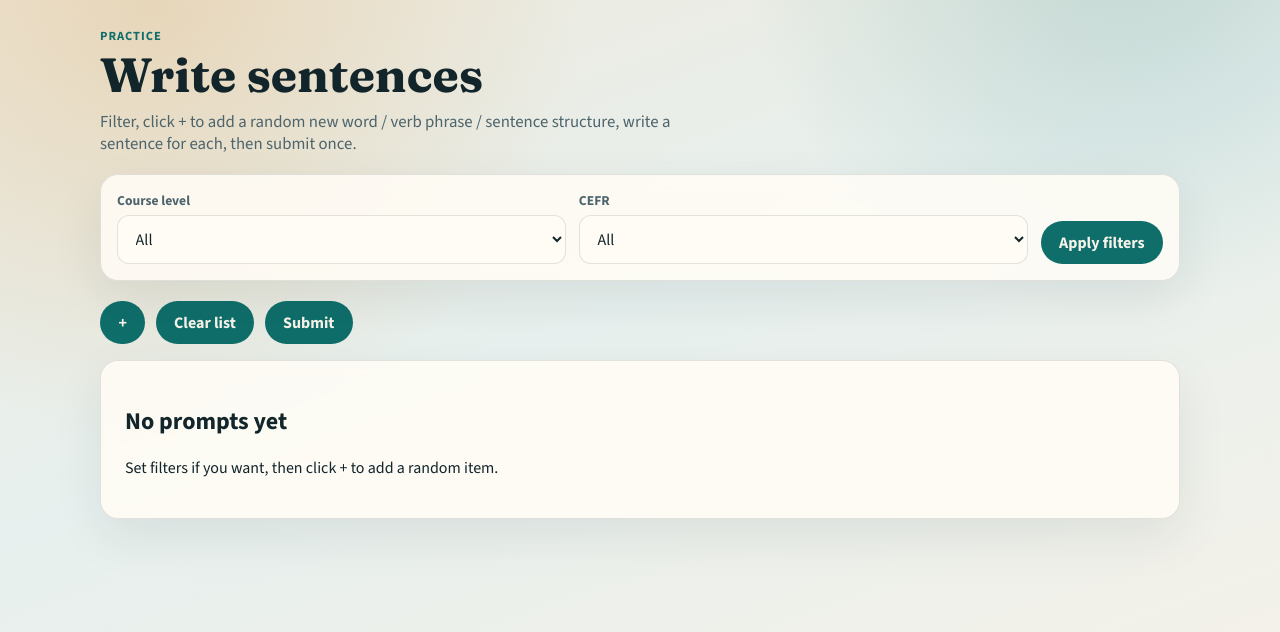
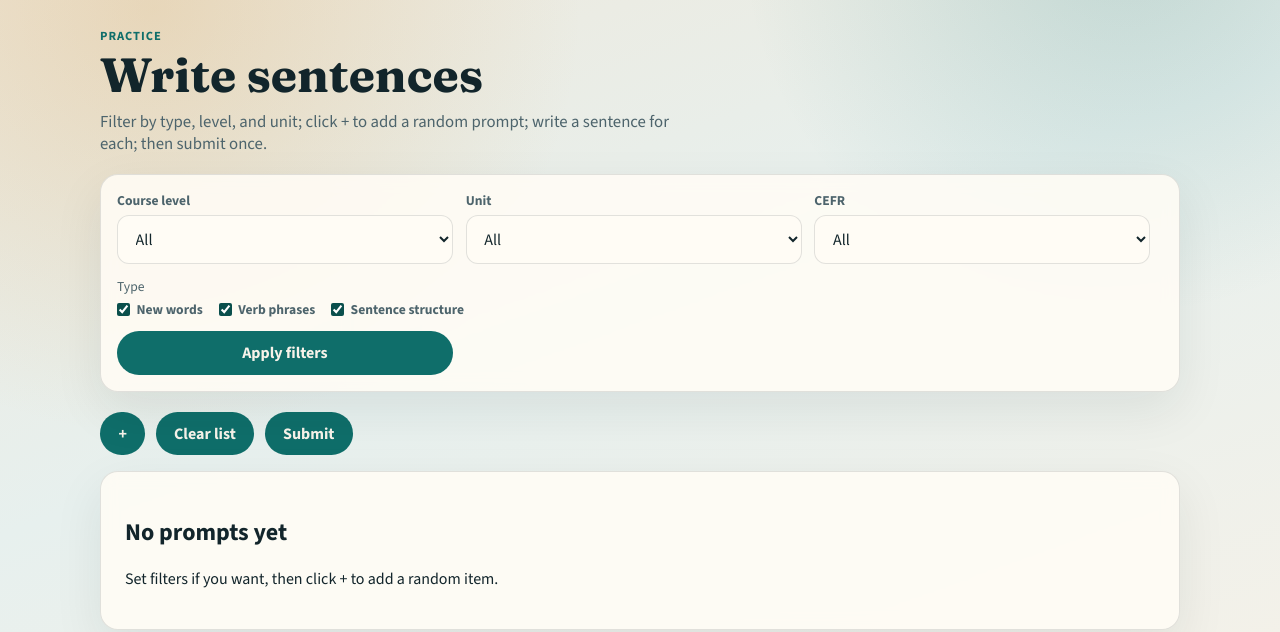
Before and after one commit to mrsantashare/english-to-b2, a Flask app: page /practice in a window 1280 px wide. Shown: the part 72-704 px from the top of the page. Run offline with Flask 3, Linux system fonts and the light colour scheme; data comes from the database, SQL or seed files in the repository; both versions use the stored data as it was after the commit.

Commit message:
Support course units and add Level 13 Unit 51 new vocabulary

```diff
--- a/app.py
+++ b/app.py
@@ -1,4 +1,6 @@
 from __future__ import annotations
+
+from urllib.parse import urlencode
 
 from flask import Flask, flash, redirect, render_template, request, session, url_for
 
@@ -16,8 +18,13 @@ def ensure_db() -> None:
 
 def _form_payload(type_key: str) -> dict:
     meta = db.TYPES[type_key]
-    payload = {field: request.form.get(field, "").strip() for field in meta["fields"] if field != "level"}
+    payload = {
+        field: request.form.get(field, "").strip()
+        for field in meta["fields"]
+        if field not in ("level", "unit")
+    }
     payload["level"] = db.parse_level(request.form.get("level"))
+    payload["unit"] = db.parse_unit(request.form.get("unit"))
     if payload.get("cefr_level") not in db.CEFR_LEVELS:
         payload["cefr_level"] = "B1"
     return payload
@@ -31,6 +38,10 @@ def _nav_levels() -> list[int]:
     return db.distinct_levels() or [db.DEFAULT_COURSE_LEVEL]
 
 
+def _nav_units() -> list[int]:
+    return db.distinct_units() or [db.DEFAULT_UNIT]
+
+
 def _practice_session_list() -> list[dict]:
     items = session.get("practice_items")
     if not isinstance(items, list):
@@ -39,14 +50,44 @@ def _practice_session_list() -> list[dict]:
     return items
 
 
-def _set_practice_filters() -> tuple[str, str]:
+def _set_practice_filters() -> tuple[str, str, str, list[str]]:
     level = request.values.get("level", session.get("practice_level", "")).strip()
+    unit = request.values.get("unit", session.get("practice_unit", "")).strip()
     cefr_level = request.values.get("cefr_level", session.get("practice_cefr", "")).strip()
     if cefr_level and cefr_level not in db.CEFR_LEVELS:
         cefr_level = ""
+
+    raw_types = request.values.getlist("practice_type")
+    if not raw_types and "practice_type" not in request.values:
+        # POST board / first visit: keep session selection (default = all).
+        stored = session.get("practice_types")
+        if isinstance(stored, list) and stored:
+            raw_types = stored
+        else:
+            raw_types = list(db.PRACTICE_TYPES)
+    practice_types = [t for t in raw_types if t in db.PRACTICE_TYPES]
+    if not practice_types:
+        practice_types = list(db.PRACTICE_TYPES)
+
     session["practice_level"] = level
+    session["practice_unit"] = unit
     session["practice_cefr"] = cefr_level
-    return level, cefr_level
+    session["practice_types"] = practice_types
+    return level, unit, cefr_level, practice_types
+
+
+def _practice_redirect_url(level: str, unit: str, cefr_level: str, practice_types: list[str]) -> str:
+    params: list[tuple[str, str]] = []
+    if level:
+        params.append(("level", level))
+    if unit:
+        params.append(("unit", unit))
+    if cefr_level:
+        params.append(("cefr_level", cefr_level))
+    for type_key in practice_types:
+        params.append(("practice_type", type_key))
+    base = url_for("practice")
+    return f"{base}?{urlencode(params)}" if params else base
 
 
 def _hydrate_practice_cards(items: list[dict], results: dict[str, dict] | None = None) -> list[dict]:
@@ -73,6 +114,7 @@ def _hydrate_practice_cards(items: list[dict], results: dict[str, dict] | None =
             "example": entry["example"] if "example" in entry.keys() else "",
             "cefr_level": entry["cefr_level"],
             "level": entry["level"],
+            "unit": entry["unit"],
             "practice_count": entry["practice_count"] if "practice_count" in entry.keys() else 0,
             "sentence": item.get("sentence", ""),
             "result": results.get(uid),
@@ -87,8 +129,9 @@ def index():
     q = request.args.get("q", "").strip()
     cefr_level = request.args.get("cefr_level", "").strip()
     level = request.args.get("level", "").strip()
+    unit = request.args.get("unit", "").strip()
 
-    entries = db.list_entries(type_key, q=q, cefr_level=cefr_level, level=level)
+    entries = db.list_entries(type_key, q=q, cefr_level=cefr_level, level=level, unit=unit)
     stats = db.progress_stats()
     meta = db.TYPES[type_key]
 
@@ -103,8 +146,10 @@ def index():
         q=q,
         cefr_level=cefr_level,
         level=level,
+        unit=unit,
         levels=db.CEFR_LEVELS,
         course_levels=_nav_levels(),
+        course_units=_nav_units(),
     )
 
 
@@ -197,6 +242,7 @@ def delete(type_key: str, entry_id: int):
 @app.route("/import", methods=["GET", "POST"])
 def import_notes():
     default_level = db.DEFAULT_COURSE_LEVEL
+    default_unit = db.DEFAULT_UNIT
     default_cefr = "B1"
     notes_text = ""
     summary = None
@@ -204,17 +250,21 @@ def import_notes():
     if request.method == "POST":
         notes_text = request.form.get("notes", "").strip()
         level = db.parse_level(request.form.get("level"), default_level)
+        unit = db.parse_unit(request.form.get("unit"), default_unit)
         cefr_level = request.form.get("cefr_level", default_cefr).strip()
         if cefr_level not in db.CEFR_LEVELS:
             cefr_level = default_cefr
         default_level = level
+        default_unit = unit
         default_cefr = cefr_level
 
         if not notes_text:
             flash("Paste your study notes first.", "error")
         else:
             try:
-                classified = ai.parse_notes(notes_text, level=level, cefr_level=cefr_level)
+                classified = ai.parse_notes(
+                    notes_text, level=level, unit=unit, cefr_level=cefr_level
+                )
                 summary = {key: 0 for key in db.TYPE_ORDER}
                 total = 0
                 for type_key, items in classified.items():
@@ -235,6 +285,7 @@ def import_notes():
         "import.html",
         notes_text=notes_text,
         level=default_level,
+        unit=default_unit,
         cefr_level=default_cefr,
         levels=db.CEFR_LEVELS,
         summary=summary,
@@ -245,11 +296,14 @@ def import_notes():
 
 @app.route("/practice", methods=["GET", "POST"])
 def practice():
-    level, cefr_level = _set_practice_filters()
+    level, unit, cefr_level, practice_types = _set_practice_filters()
     items = _practice_session_list()
     results_map: dict[str, dict] = session.get("practice_results") or {}
     if not isinstance(results_map, dict):
         results_map = {}
+
+    def practice_redirect():
+        return redirect(_practice_redirect_url(level, unit, cefr_level, practice_types))
 
     if request.method == "POST":
         action = request.form.get("action", "").strip()
@@ -258,7 +312,7 @@ def practice():
             session["practice_items"] = []
             session["practice_results"] = {}
             flash("Practice list cleared.", "ok")
-            return redirect(url_for("practice", level=level or None, cefr_level=cefr_level or None))
+            return practice_redirect()
 
         if action == "add":
             # Preserve any typed sentences before adding another card.
@@ -276,7 +330,9 @@ def practice():
             exclude = [(p["type_key"], int(p["id"])) for p in preserved]
             picked = db.random_practice_item(
                 level=level,
+                unit=unit,
                 cefr_level=cefr_level,
+                types=practice_types,
                 exclude=exclude,
             )
             if picked is None:
@@ -292,7 +348,7 @@ def practice():
                 )
                 session["practice_items"] = preserved
                 session["practice_results"] = {}
-            return redirect(url_for("practice", level=level or None, cefr_level=cefr_level or None))
+            return practice_redirect()
 
         if action == "submit":
             to_grade: list[dict] = []
@@ -372,16 +428,21 @@ def practice():
                 except ai.AiError as exc:
                     flash(str(exc), "error")
 
-            return redirect(url_for("practice", level=level or None, cefr_level=cefr_level or None))
+            return practice_redirect()
 
     cards = _hydrate_practice_cards(items, results_map)
     return render_template(
         "practice.html",
         cards=cards,
         level=level,
+        unit=unit,
         cefr_level=cefr_level,
+        practice_types=practice_types,
+        practice_type_keys=db.PRACTICE_TYPES,
+        types=db.TYPES,
         levels=db.CEFR_LEVELS,
         course_levels=_nav_levels(),
+        course_units=_nav_units(),
     )
 
 
--- a/static/style.css
+++ b/static/style.css
@@ -274,7 +274,44 @@ h1 {
 }
 
 .practice-filters {
-  grid-template-columns: 1fr 1fr auto;
+  grid-template-columns: 1fr 1fr 1fr auto;
+}
+
+.practice-filters .type-filters {
+  grid-column: 1 / -1;
+  margin: 0;
+  padding: 0;
+  border: 0;
+  min-width: 0;
+}
+
+.practice-filters .type-filters legend {
+  padding: 0;
+  margin-bottom: 0.35rem;
+  font-size: 0.85rem;
+  color: var(--muted);
+}
+
+.type-filter-options {
+  display: flex;
+  flex-wrap: wrap;
+  gap: 0.65rem 1rem;
+}
+
+label.check {
+  display: inline-flex;
+  align-items: center;
+  gap: 0.4rem;
+  margin: 0;
+  cursor: pointer;
+  font-size: 0.95rem;
+  color: var(--ink);
+}
+
+label.check input {
+  width: auto;
+  margin: 0;
+  accent-color: var(--sea-deep);
 }
 
 .form-row {
--- a/templates/form.html
+++ b/templates/form.html
@@ -91,6 +91,10 @@
         <input type="number" name="level" min="1" required value="{{ entry.level if entry.level is defined and entry.level != '' else 13 }}">
       </label>
       <label>
+        <span>Unit</span>
+        <input type="number" name="unit" min="1" required value="{{ entry.unit if entry.unit is defined and entry.unit != '' else 50 }}">
+      </label>
+      <label>
         <span>CEFR level</span>
         <select name="cefr_level">
           {% for level in levels %}
--- a/templates/import.html
+++ b/templates/import.html
@@ -5,7 +5,7 @@
 {% block content %}
 <section class="form-shell">
   <h1>Import notes</h1>
-  <p class="lede">Paste your study notes. Gemini will classify them into the five tabs and save them with the Level you choose.</p>
+  <p class="lede">Paste your study notes. Gemini will classify them into the five tabs and save them with the Level and Unit you choose.</p>
 
   <form method="post" class="entry-form">
     <label>
@@ -17,6 +17,10 @@
       <label>
         <span>Course level</span>
         <input type="number" name="level" min="1" value="{{ level }}" required>
+      </label>
+      <label>
+        <span>Unit</span>
+        <input type="number" name="unit" min="1" value="{{ unit }}" required>
       </label>
       <label>
         <span>Default CEFR (if unclear in notes)</span>
--- a/templates/practice.html
+++ b/templates/practice.html
@@ -7,7 +7,7 @@
   <div>
     <p class="eyebrow">Practice</p>
     <h1>Write sentences</h1>
-    <p class="lede">Filter, click + to add a random new word / verb phrase / sentence structure, write a sentence for each, then submit once.</p>
+    <p class="lede">Filter by type, level, and unit; click + to add a random prompt; write a sentence for each; then submit once.</p>
   </div>
 </section>
 
@@ -22,6 +22,15 @@
     </select>
   </label>
   <label>
+    <span>Unit</span>
+    <select name="unit">
+      <option value="">All</option>
+      {% for u in course_units %}
+        <option value="{{ u }}" {% if unit == u|string %}selected{% endif %}>{{ u }}</option>
+      {% endfor %}
+    </select>
+  </label>
+  <label>
     <span>CEFR</span>
     <select name="cefr_level">
       <option value="">All</option>
@@ -30,12 +39,34 @@
       {% endfor %}
     </select>
   </label>
+
+  <fieldset class="type-filters">
+    <legend>Type</legend>
+    <div class="type-filter-options">
+      {% for key in practice_type_keys %}
+        <label class="check">
+          <input
+            type="checkbox"
+            name="practice_type"
+            value="{{ key }}"
+            {% if key in practice_types %}checked{% endif %}
+          >
+          <span>{{ types[key].label }}</span>
+        </label>
+      {% endfor %}
+    </div>
+  </fieldset>
+
   <button type="submit">Apply filters</button>
 </form>
 
 <form method="post" class="practice-board">
   <input type="hidden" name="level" value="{{ level }}">
+  <input type="hidden" name="unit" value="{{ unit }}">
   <input type="hidden" name="cefr_level" value="{{ cefr_level }}">
+  {% for key in practice_types %}
+    <input type="hidden" name="practice_type" value="{{ key }}">
+  {% endfor %}
 
   <div class="practice-toolbar">
     <button class="btn" type="submit" name="action" value="add">+</button>
@@ -54,6 +85,7 @@
             </div>
             <div class="tags">
               <span class="tag">L{{ card.level }}</span>
+              <span class="tag">U{{ card.unit }}</span>
               <span class="tag level-{{ card.cefr_level }}">{{ card.cefr_level }}</span>
               <span class="tag">Practiced {{ card.result.practice_count if card.result and card.result.practice_count is defined else card.practice_count }}×</span>
             </div>
```
Also changed, not shown: ai.py (+9 -1 lines), db.py (+58 -8 lines), schema.sql (+14 -0 lines), templates/index.html (+10 -0 lines), README.md, data/english_to_b2.db, 1 other file.
